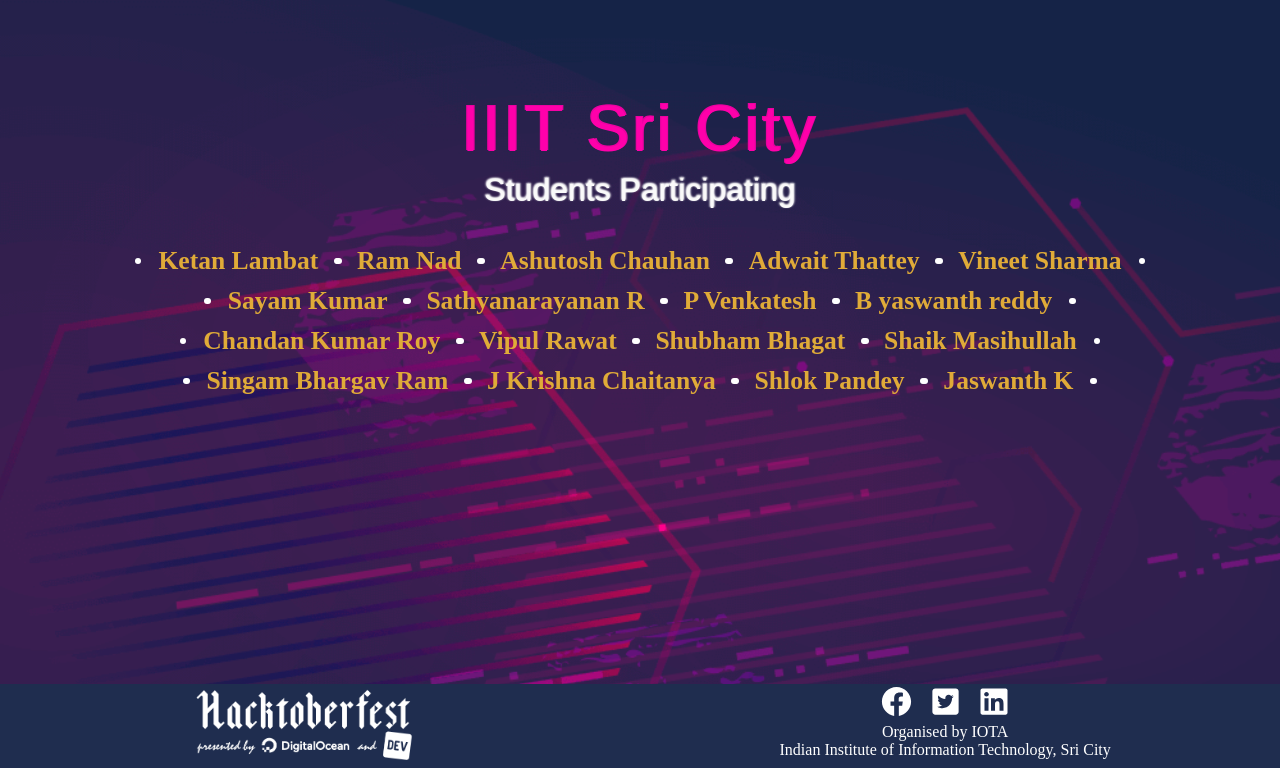
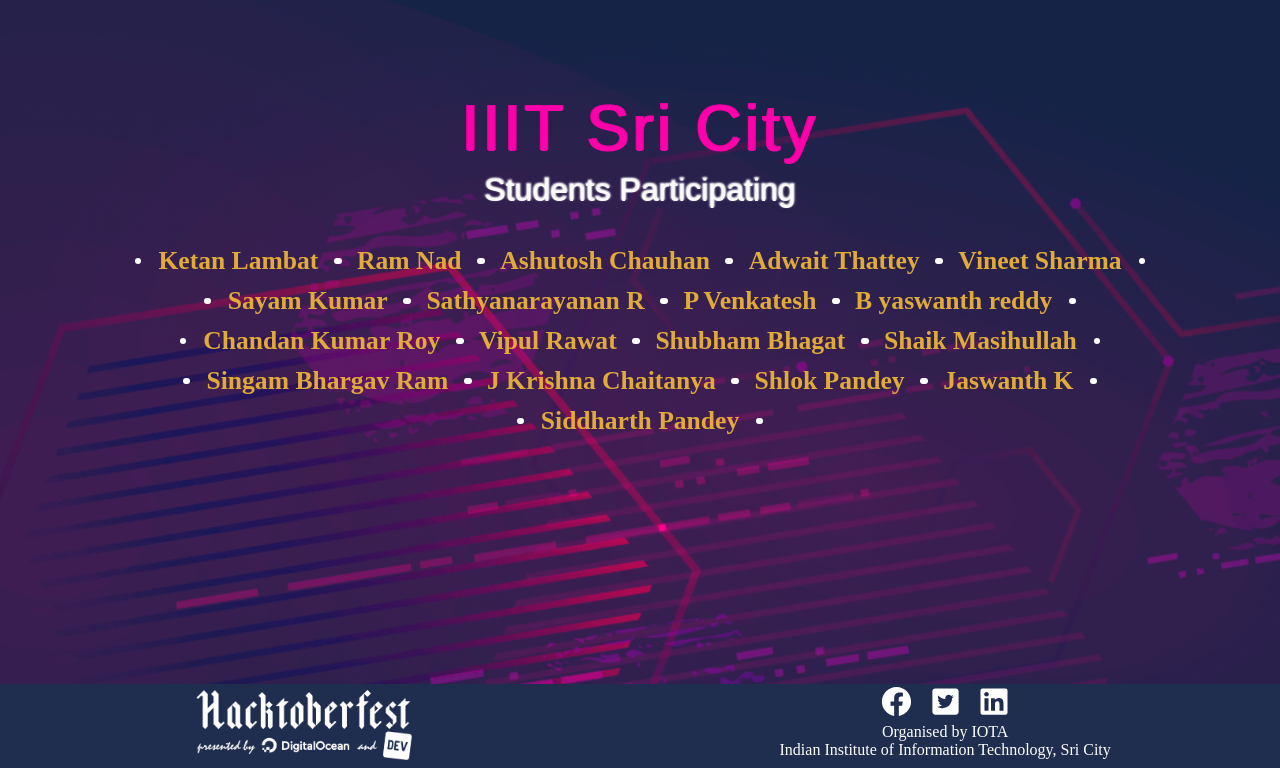
Before and after one commit to Project-Club-IIITS/hacktoberfest2019-participants, a Jekyll site: the page index.html, which Jekyll copies as it is, in a window 1280 px wide, cut to the strip 132-900 px from the top of the page. Built offline with Jekyll 4.4.1, drawn with Linux system fonts in a browser that asks for light colours; some web fonts are replaced.

Commit message:
add Siddharth Pandey

```diff
--- a/index.html
+++ b/index.html
@@ -63,7 +63,7 @@
                 <li><a href="https://github.com/chaitanya531">J Krishna Chaitanya</a></li>
                 <li><a href="https://github.com/b30wulffz">Shlok Pandey</a></li>
                 <li><a href="https://github.com/JazzKriss21">Jaswanth K</a></li>
-
+                <li><a href="https://github.com/siddharth25pandey">Siddharth Pandey</a></li>
             </ul>
         </div>
     </div>
```
